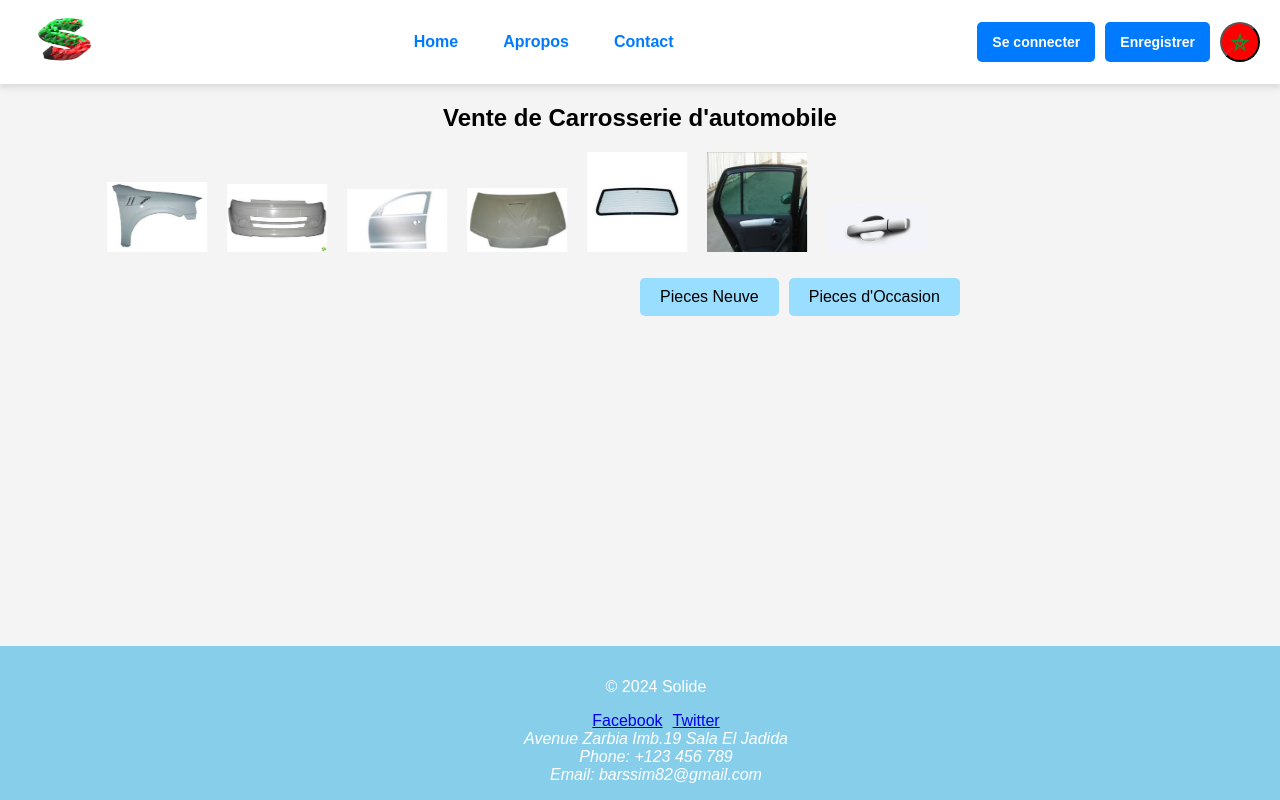
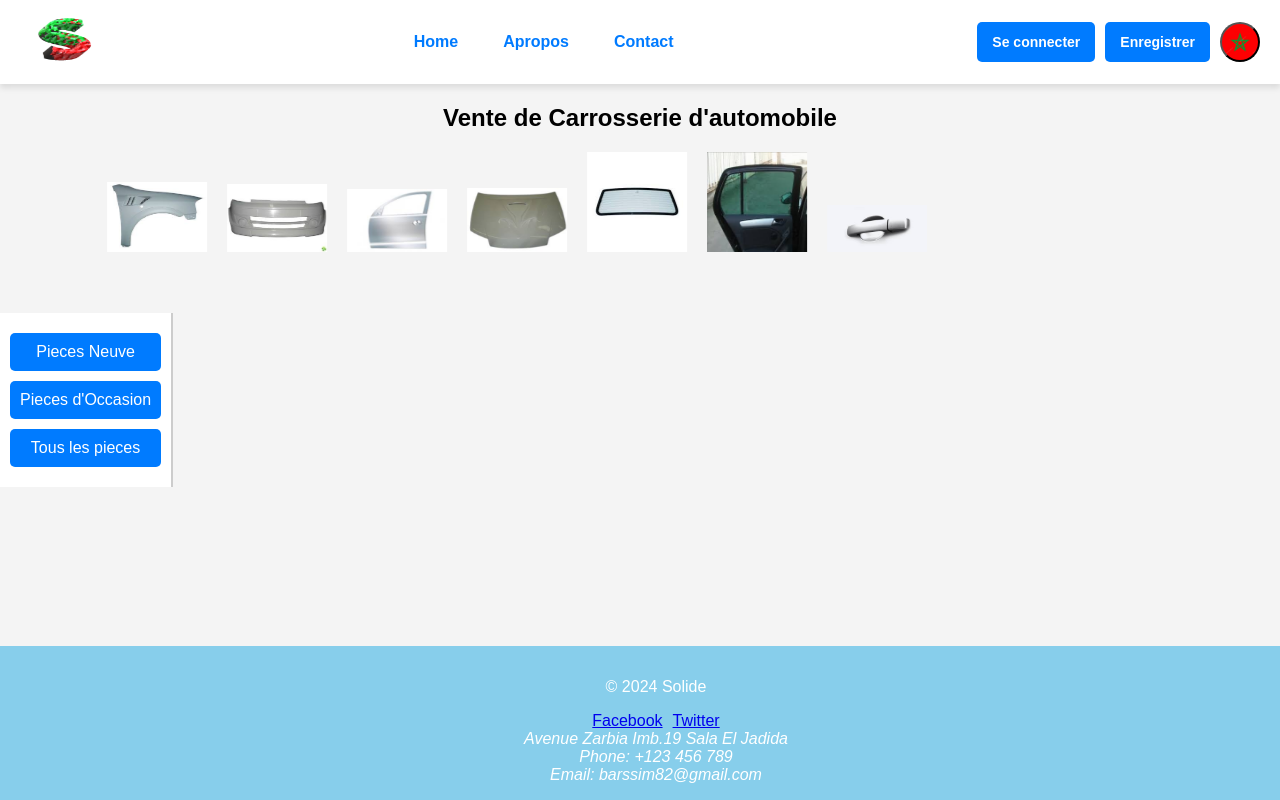
Before and after one commit to barssim/auto-parts-shop, a React (Create React App) app: page /Home in a window 1280 px wide. Built offline with nearby package versions, Linux system fonts and the light colour scheme.

Commit message:
searching of new articles

```diff
--- a/src/App.css
+++ b/src/App.css
@@ -109,3 +109,48 @@
 .width-30 {
 	width: 30%;
 }
+
+.side-menu {
+    position: fixed;
+    top: 50%; /* Center vertically */
+    left: 0;  /* Stick to the left side */
+    transform: translateY(-50%); /* Adjust for centering */
+    background-color: #ffffff; /* Background color for the menu */
+    padding: 10px;
+    border-right: 2px solid #ccc;
+    z-index: 1000; /* Ensure it stays above other elements */
+}
+
+.menu-item {
+    display: block; /* Ensure links are on separate lines */
+    margin: 10px 0;
+    padding: 10px;
+    color: #333;
+    text-decoration: none;
+    font-size: 16px;
+    background-color: #e0e0e0;
+    border-radius: 5px;
+    text-align: center;
+}
+
+.menu-item:hover {
+    background-color: #d5d5d5;
+}
+
+.new-piece {
+    background-color: #007bff;
+    color: white;
+}
+
+.used-piece {
+    background-color: #007bff;
+    color: white;
+}
+
+.new-piece:hover {
+    background-color: #45a049;
+}
+
+.used-piece:hover {
+    background-color: #e53935;
+}
--- a/src/App.js
+++ b/src/App.js
@@ -6,6 +6,8 @@ import Footer from './components/Footer';
 import Home from './pages/Home';
 import About from './pages/About';
 import Login from './pages/Login';
+import AllArticle from './pages/AllArticle';
+import CommenSearchNew from './pages/CommonSearchNew';
 import Inscription from './pages/Inscription';
 import Contact from './pages/Contact';
 import fr from "./locales/fr.json";
@@ -27,10 +29,12 @@ function App() {
 				<div
 					className="marquee"
 					style={{
-								fontSize: "35px",
+						fontSize: "25px",
 						letterSpacing: "normal",
 						position: "relative",
 						textAlign: "center",
+						overflow: "hidden", // Ensure content stays within bounds
+						whiteSpace: "nowrap", // Prevent wrapping
 					}}
 				>
 					<div className="scroll-images">
@@ -44,12 +48,15 @@ function App() {
 					</div>
 				</div>
 			</div>
+			<br />
 			<Routes>
 				<Route path="/Home" element={<Home language={language} toggleLanguage={toggleLanguage} />} />
 				<Route path="/about" element={<About language={language} toggleLanguage={toggleLanguage} />} />
 				<Route path="/contact" element={<Contact language={language} toggleLanguage={toggleLanguage} />} />
 				<Route path="/login" element={<Login language={language} toggleLanguage={toggleLanguage} />} />
 				<Route path="/inscription" element={<Inscription language={language} toggleLanguage={toggleLanguage} />} />
+				<Route path="/allArticle" element={<AllArticle language={language} toggleLanguage={toggleLanguage} />} />
+				<Route path="/commonSearchNew" element={<CommenSearchNew language={language} toggleLanguage={toggleLanguage} />} />
 			</Routes>
 			<Footer language={language} toggleLanguage={toggleLanguage} />
 		</Router>
--- a/src/components/Footer.js
+++ b/src/components/Footer.js
@@ -1,12 +1,13 @@
 import React from 'react';
 import fr from "../locales/footer/fr.json";
 import ar from "../locales/footer/ar.json";
+import { COMPANYNAME } from "../globals.js";
 
 const Footer = ({ language, toggleLanguage }) => {
 	const content = language === "fr" ? fr : ar;
    return (
        <footer>
-           <p>&copy; 2024 {content.companyName}</p>
+           <p>&copy; 2024 {COMPANYNAME} </p>
            <div>
                <a href={content.facebook_link} target="_blank" rel="noopener noreferrer" style={{ marginRight: '10px' }}>Facebook</a>
                <a href={content.twitter_link} target="_blank" rel="noopener noreferrer">Twitter</a>
--- /dev/null
+++ b/src/globals.js
@@ -0,0 +1,2 @@
+export const REST_API_GATEWAY_URL = "http://localhost:8080/";
+export const COMPANYNAME = "Solide";
--- a/src/locales/ar.json
+++ b/src/locales/ar.json
@@ -9,6 +9,7 @@
 	"search": "",
 	"newPiece": "قطع جديدة",
 	"usedPiece": "قطع مستعملة",
+	"allProducts":"جميع القطع",
 	"success_fully_logged_out": "تم تسجيل خروجك بنجاح",
 	"code_message":  "لقد تلقيت رمزًا عبر البريد الإلكتروني، يرجى إدخاله هنا لاستكمال تسجيلك.",
 	"thanks_message":  "شكرًا لتسجيلك!",
--- a/src/locales/footer/ar.json
+++ b/src/locales/footer/ar.json
@@ -1,5 +1,4 @@
 {
-"companyName":"Solide",
 "companyAdresse":"شارع الزربية العمارة 19 سلا الجديدة",
 "companyPhone":"+123 456 789",
 "companyEmail":"barssim82@gmail.com",
--- a/src/locales/footer/fr.json
+++ b/src/locales/footer/fr.json
@@ -1,5 +1,4 @@
 {
-"companyName":"Solide",
 "companyAdresse":"Avenue Zarbia Imb.19 Sala El Jadida",
 "companyPhone":"+123 456 789",
 "companyEmail":"barssim82@gmail.com",
--- a/src/locales/fr.json
+++ b/src/locales/fr.json
@@ -9,6 +9,7 @@
 	"search": "chercher",
 	"newPiece": "Pieces Neuve",
 	"usedPiece": "Pieces d'Occasion",
+	"allProducts":"Tous les pieces",
 	"success_fully_logged_out": "Vous étes deconnect&eacute avec succ&eacutes",
 	"code_message":  "Vous avez recu un code par Email, veuillez  l'entrer ici pour compl&eacuteter votre enregistrement.",
 	"thanks_message":  "Merci pour votre inscription!",
@@ -46,4 +47,5 @@
 	"services": "Services",
 	"not_possible_to_change_reserved_article":  "Vous n'avez pas la possibilit&eacute de changer une pi&egravece d&eacutej&agrave r&eacuteserv&eacute.",
 	"rigths_reserved": "Tous droits réservés."
+
 }
--- /dev/null
+++ b/src/pages/AllArticle.js
@@ -0,0 +1,46 @@
+// src/App.js
+import React, { useState , useEffect } from "react";
+import axios from "axios";
+import { REST_API_GATEWAY_URL } from "../globals.js";
+
+const AllArticle = () => {
+	const [articles, setArticles] = useState([]); // State for storing API data
+	const [loading, setLoading] = useState(true); // State for loading status
+	const [error, setError] = useState(null); // State for error handling
+
+	useEffect(() => {
+		// Function to fetch data from the API
+		const fetchArticles = async () => {
+			try {
+				const response = await axios.get(REST_API_GATEWAY_URL + "articles");
+				setArticles(response.data); // Update state with API response
+				setLoading(false);
+			} catch (err) {
+				setError("Failed to fetch Articles");
+				setLoading(false);
+			}
+		};
+
+		fetchArticles();
+	}, []); // Empty dependency array ensures this runs once when the component mounts
+
+	// Render loading, error, or Articles
+	if (loading) return <div>Loading...</div>;
+	if (error) return <div>Error: {error}</div>;
+
+	return (
+
+    <div>
+      <h1>Article List</h1>
+      <ul>
+        {articles.map((article) => (
+          <li key={article.articleno}>
+            {article.articleName} - {article.articleDescription}
+          </li>
+        ))}
+      </ul>
+    </div>
+	);
+};
+
+export default AllArticle;
--- a/src/components/App1.js
+++ b/src/pages/CommonSearchNew.js
@@ -1,18 +1,18 @@
 // src/App.js
-import React, { useState, useEffect } from "react";
+import React, { useState , useEffect } from "react";
 import axios from "axios";
+import { REST_API_GATEWAY_URL } from "../globals.js";
 
-
-const App1 = () => {
+const CommonSearchNew = () => {
 	const [articles, setArticles] = useState([]); // State for storing API data
 	const [loading, setLoading] = useState(true); // State for loading status
 	const [error, setError] = useState(null); // State for error handling
 
 	useEffect(() => {
 		// Function to fetch data from the API
-		const fetchArticles = async () => {
+		const fetchNewArticles = async () => {
 			try {
-				const response = await axios.get("http://localhost:8080/articles");
+				const response = await axios.get(REST_API_GATEWAY_URL + "articles/newArticles");
 				setArticles(response.data); // Update state with API response
 				setLoading(false);
 			} catch (err) {
@@ -21,7 +21,7 @@ const App1 = () => {
 			}
 		};
 
-		fetchArticles();
+		fetchNewArticles();
 	}, []); // Empty dependency array ensures this runs once when the component mounts
 
 	// Render loading, error, or Articles
@@ -43,4 +43,4 @@ const App1 = () => {
 	);
 };
 
-export default App1;
+export default CommonSearchNew;
--- a/src/pages/Home.js
+++ b/src/pages/Home.js
@@ -7,44 +7,30 @@ const Home = ({ language }) => {
     const content = language === "fr" ? fr : ar;
     return (
         <div>
-
-			<br />
-
-			{/* Scrolling Images */}
-			<div className="row" style={{ zIndex: 999 ,
-								textAlign: "center" }}>
-				<div className="col gu1">&nbsp;</div>
-				<div className="col gu6">
-					<div className="row" style={{ zIndex: 999 ,
-								textAlign: "center" }}>
-
-						<br />
-						<br />
-
-						{/* Links */}
+            <br /><br />
+            <div className="side-menu">
                 <a
                     href="/commonSearchNew"
                     title="Chercher Pièce Neuve"
-							className="search-link new-piece"
+                    className="menu-item new-piece"
                 >
                     {content.newPiece}
                 </a>
                 <a
                     href="/commonSearchOld"
                     title="Chercher Pièce d'Occasion"
-							className="search-link used-piece"
+                    className="menu-item used-piece"
                 >
                     {content.usedPiece}
                 </a>
-
-						<br className="clear" />
-					</div>
-				</div>
-			</div>
-
-			<br />
-			<br />
-
+                <a
+                    href="/allArticle"
+                    title="Chercher tout les sorte de Pièces"
+                    className="menu-item used-piece"
+                >
+                    {content.allProducts}
+                </a>
+            </div>t
         </div>
     );
 }
```
Lines whose indentation alone changed are shown as unchanged.
